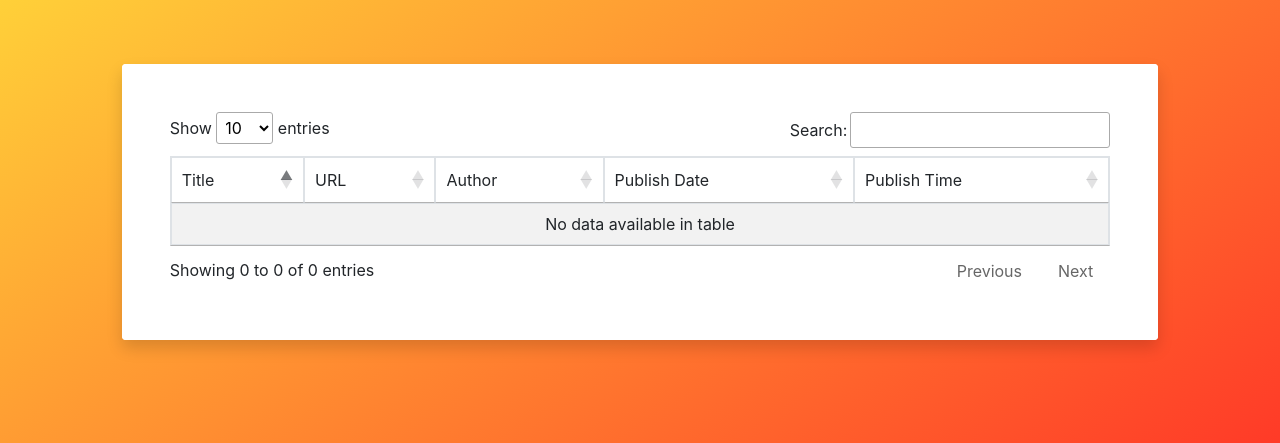
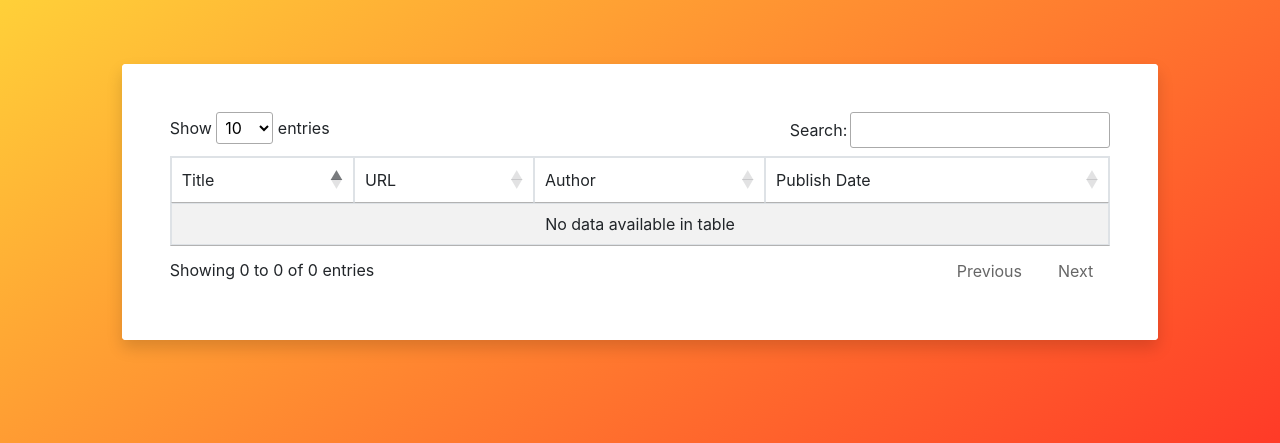
Before and after one commit to deverickapollo/doppelgaenger-detection, a Flask app: page / in a window 1280 px wide. Shown: the part 177-620 px from the top of the page. Run offline with Flask 2, Linux system fonts and the light colour scheme; data that the repository does not hold is empty; some libraries are stand-ins or nearby versions.

Commit message:
Remove publish_time from webserver front-end

```diff
--- a/templates/list.html
+++ b/templates/list.html
@@ -82,7 +82,6 @@
                         <td>URL</td>
                         <td>Author</td>
                         <td>Publish Date</td>
-                        <td>Publish Time</td>
                      </thead>
 
                      {% for row in rows %}
@@ -91,7 +90,6 @@
                            <td><a href="{{row["url"]}}">{{row["url"]}}</a></td>
                            <td> {{ row["author"]}}</td>
                            <td>{{row['publish_date']}}</td>
-                           <td>{{row['publish_time']}}</td>
                         </tr>
                      {% endfor %}
                     </table>
```
